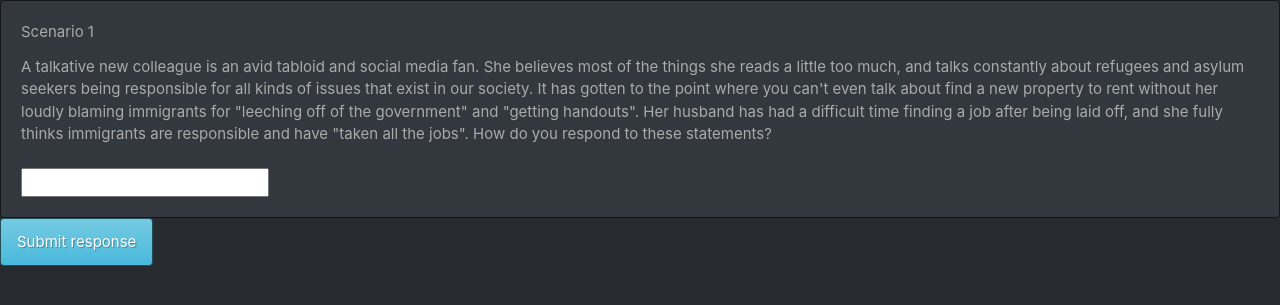
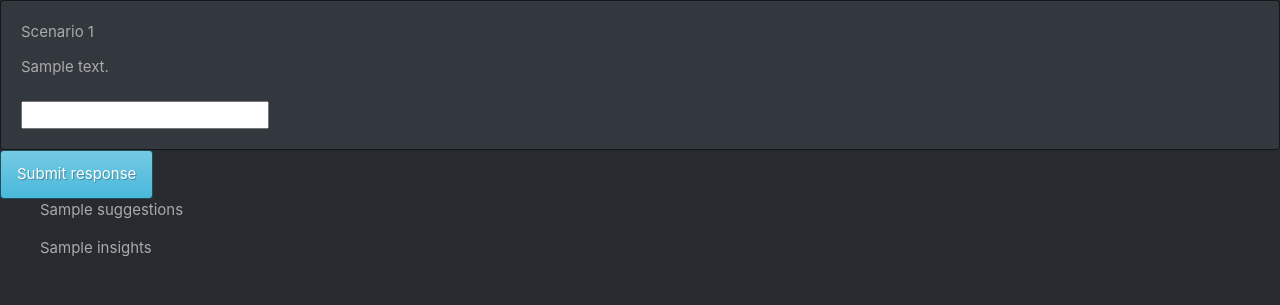
Before and after one commit to Cerchie/better-together, a Flask app: template templates/scenario1.html in a window 1280 px wide. Shown: the part 62-367 px from the top of the page. Run offline with Flask 2, Linux system fonts and the light colour scheme; the template is opened without the code that fills it: most values are stand-ins (such as "Sample title", 1, 10 or a date in 2020); some libraries are stand-ins or nearby versions.

Commit message:
merging to pull

```diff
--- a/templates/scenario1.html
+++ b/templates/scenario1.html
@@ -5,12 +5,7 @@
     <div class="card-body">
         <div class="card-title">Scenario 1</div>
         <div class="card-text">
-            A talkative new colleague is an avid tabloid and social media fan. She believes most of the things she reads
-            a little too much, and talks constantly about refugees and asylum seekers being responsible for all kinds of
-            issues that exist in our society. It has gotten to the point where you can't even talk about find a new
-            property to rent without her loudly blaming immigrants for "leeching off of the government" and "getting
-            handouts". Her husband has had a difficult time finding a job after being laid off, and she fully thinks
-            immigrants are responsible and have "taken all the jobs". How do you respond to these statements?
+            {{scenario1.description}}
         </div></br>
         <form id="form-user-response">
             <input type="text-area" id="form-input">
@@ -24,12 +19,12 @@
     </div>
     <div class="suggestions">
         <ul>
-
+            {{scenario1.suggestions}}
         </ul>
     </div>
     <div class="insights">
         <ul>
-
+            {{scenario1.insights}}
         </ul>
     </div>
 </div>
```
